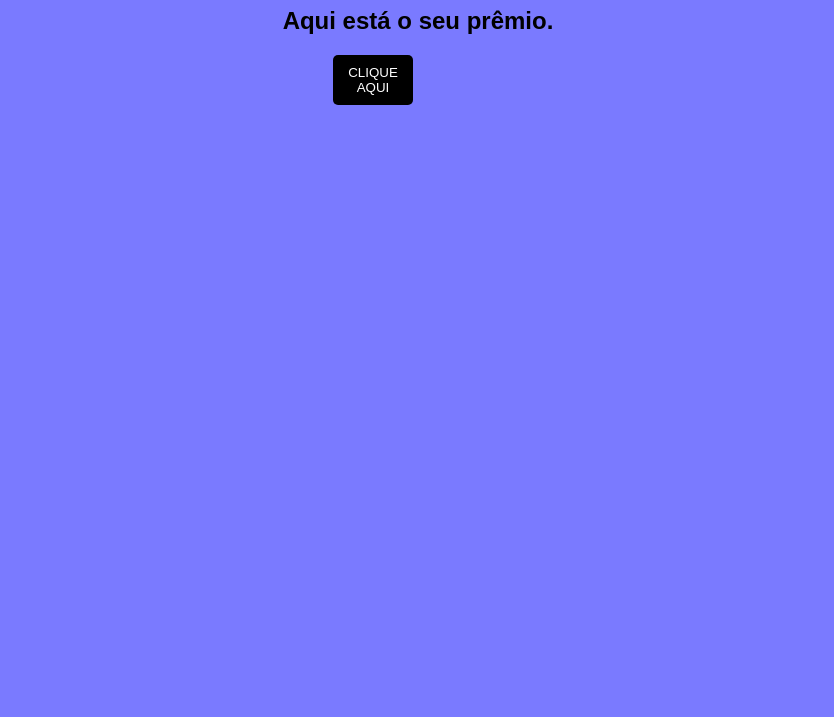
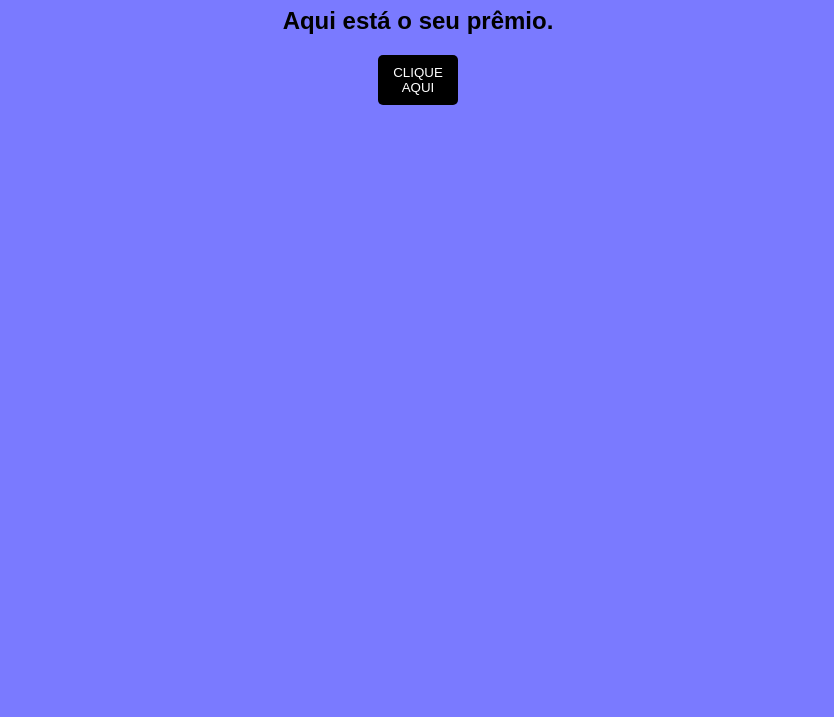
Before and after one commit to adriansilva12/Teste22, a plain HTML site: page index.html in a window 1280 px wide. Shown: the part 83-800 px from the top of the page, without its empty margins (232-1066 px from the left). Drawn offline with Linux system fonts and the light colour scheme.

Commit message:
Update index.html
Signed-off-by: adriansilva12 <150409609+adriansilva12@users.noreply.github.com>

```diff
--- a/index.html
+++ b/index.html
@@ -12,8 +12,9 @@
     <div id="conteudo">
         <h1>PARABÉNS POR RESPONDER CORRETAMENTE!!!</h1>
         <h2>Aqui está o seu prêmio.</h2>
-        <div style="margin: auto;width: 170px;">
-            <button style="position: fixed;display: block;" class="btn" onclick="sim()">CLIQUE AQUI</button>
+        <div style="margin: auto; width: 170px;">
+            <button class="btn" onclick="sim()">CLIQUE AQUI</button>
+        </div>
     </div>
 </body>
 <style>
@@ -44,6 +45,5 @@
         // redireciona para um URL após clicar no SIM
         location.href = "https://adriansilva12.github.io/Teste25/";
     }
-
 </script>
 </html>
```
